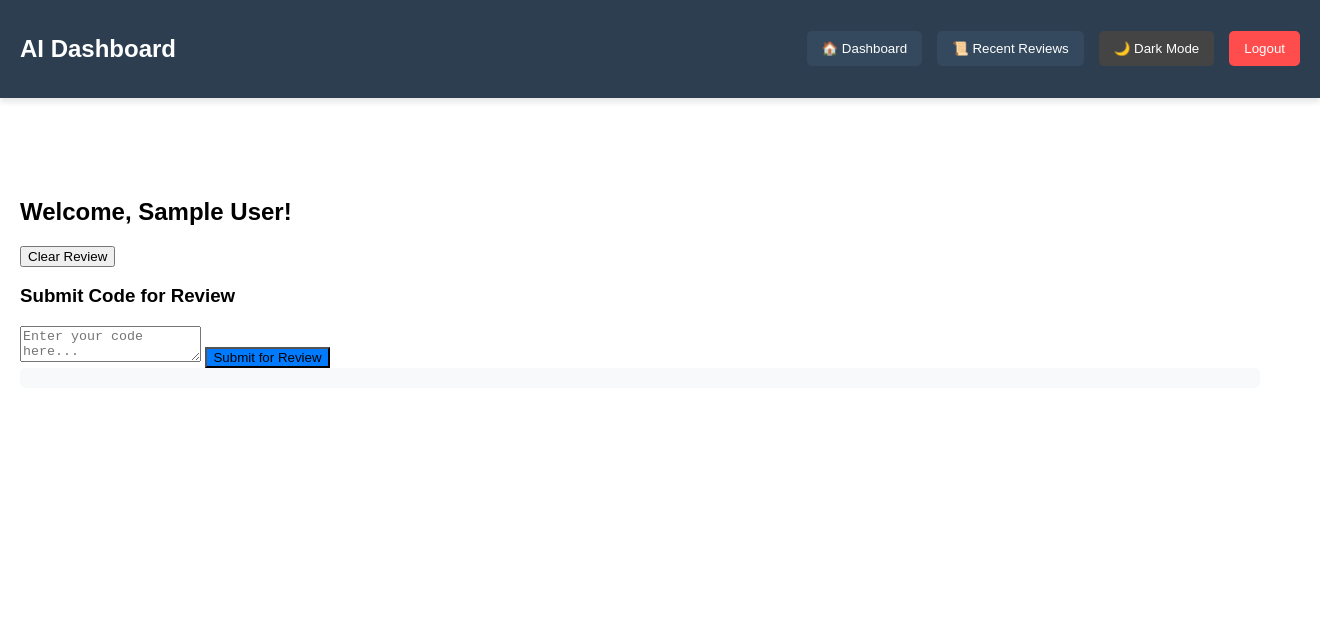
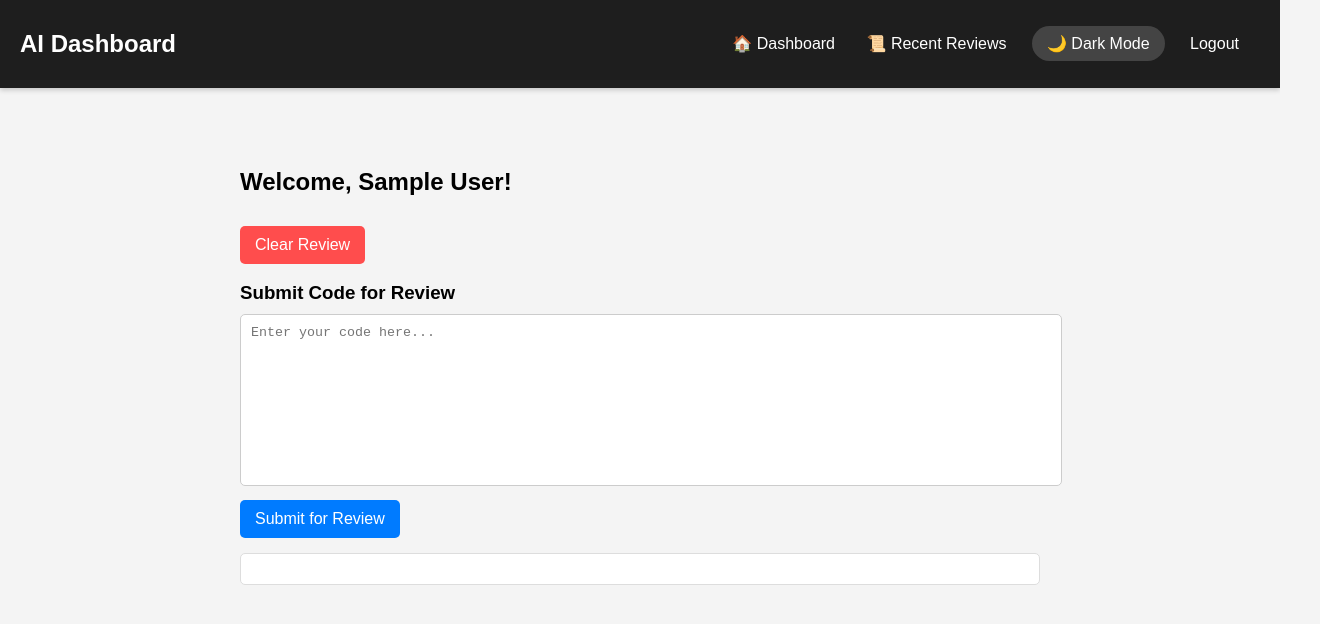
Before and after one commit to Emzee-Creates/ai-code-review, a plain HTML site: page frontend/dashboard.html in a window 1280 px wide. Shown: the whole page, 1320 px wide, since content can reach past the window. Drawn offline with Linux system fonts and the light colour scheme; sample sign-in values are in the browser's storage.

Commit message:
Update dashboard.css

```diff
--- a/frontend/dashboard.css
+++ b/frontend/dashboard.css
@@ -3,6 +3,7 @@ body {
     font-family: Arial, sans-serif;
     margin: 0;
     padding: 0;
+    background-color: #f4f4f4;
     transition: background-color 0.3s ease, color 0.3s ease;
 }
 
@@ -15,90 +16,125 @@ body {
 /* Top Navigation Bar */
 .top-bar {
     display: flex;
+    align-items: center;
     justify-content: space-between;
-    align-items: center;
-    background: #2c3e50;
+    background-color: #1e1e1e;
+    padding: 10px 20px;
     color: white;
-    padding: 15px 20px;
-    box-shadow: 0px 4px 6px rgba(0, 0, 0, 0.1);
-    position: sticky;
-    top: 0;
-    width: 100%;
-    z-index: 1000;
+    box-shadow: 0 2px 5px rgba(0, 0, 0, 0.2);
 }
 
-/* Logo */
-.logo {
-    font-size: 1.5em;
-    font-weight: bold;
+.top-bar .nav-items {
+    display: flex;
+    align-items: center;
 }
 
-/* Navigation Links */
-.nav-links {
-    display: flex;
-    gap: 15px;
+.top-bar button {
+    background: transparent;
+    color: white;
+    border: none;
+    font-size: 16px;
+    margin-right: 15px;
+    cursor: pointer;
+    transition: opacity 0.3s ease;
 }
 
-.nav-links button {
-    background: #34495e;
-    color: white;
-    border: none;
-    padding: 10px 15px;
-    border-radius: 5px;
-    cursor: pointer;
-    transition: background 0.3s ease;
-}
-
-.nav-links button:hover {
-    background: #1abc9c;
-}
-
-/* Main Content */
-main {
-    padding: 20px;
-    margin-top: 60px;
-}
-
-/* Logout Button */
-#logoutBtn {
-    background: #ff4d4d;
-}
-
-#logoutBtn:hover {
-    background: #cc0000;
-}
-
-/* Submit Button */
-#submitCode {
-    background: #007bff;
-}
-
-#submitCode:hover {
-    background: #0056b3;
+.top-bar button:hover {
+    opacity: 0.7;
 }
 
 /* Dark Mode Toggle */
 #darkModeToggle {
     background: #444;
+    color: white;
+    border: none;
+    padding: 8px 15px;
+    border-radius: 20px;
+    cursor: pointer;
+    transition: background 0.3s ease;
 }
 
 #darkModeToggle:hover {
     background: #222;
 }
 
-/* Code Review Display */
+/* Main Content */
+main {
+    padding: 20px;
+    max-width: 800px;
+    margin: 40px auto;
+}
+
+/* Code Review Section */
+h3 {
+    margin-bottom: 10px;
+}
+
+/* Code Input */
+#codeInput {
+    width: 100%;
+    height: 150px;
+    padding: 10px;
+    font-family: monospace;
+    border: 1px solid #ccc;
+    border-radius: 5px;
+    resize: none;
+}
+
+/* Submit Button */
+#submitCode {
+    background: #007bff;
+    color: white;
+    border: none;
+    padding: 10px 15px;
+    border-radius: 5px;
+    cursor: pointer;
+    transition: background 0.3s ease, transform 0.2s ease;
+    font-size: 16px;
+    margin-top: 10px;
+}
+
+#submitCode:hover {
+    background: #0056b3;
+    transform: scale(1.05);
+}
+
+/* Improved Clear Review Button */
+#clearReview {
+    background: #ff4d4d;
+    color: white;
+    border: none;
+    padding: 10px 15px;
+    border-radius: 5px;
+    cursor: pointer;
+    transition: background 0.3s ease, transform 0.2s ease;
+    font-size: 16px;
+    margin-top: 10px;
+}
+
+#clearReview:hover {
+    background: #cc0000;
+    transform: scale(1.05);
+}
+
+/* Review Output */
 #reviewOutput {
-    background: #f8f9fa;
-    padding: 10px;
+    background: #fff;
+    padding: 15px;
     border-radius: 5px;
     white-space: pre-wrap;
     font-family: monospace;
     transition: opacity 0.3s ease-in-out;
+    max-height: 250px; /* Fixed height */
+    overflow-y: auto; /* Scrollable */
+    border: 1px solid #ddd;
+    margin-top: 15px;
 }
 
 .dark-mode #reviewOutput {
     background: #333;
     color: white;
+    border-color: #555;
 }
 
 /* Recent Reviews */
@@ -129,3 +165,29 @@ main {
 .review-item:hover {
     background-color: #eee;
 }
+
+.review-summary {
+    font-weight: bold;
+}
+
+.review-details {
+    margin-top: 5px;
+    padding: 5px;
+    border-top: 1px solid #ccc;
+}
+
+/* Responsive */
+@media (max-width: 768px) {
+    .top-bar {
+        flex-direction: column;
+        align-items: flex-start;
+    }
+
+    .top-bar button {
+        margin-bottom: 10px;
+    }
+
+    main {
+        padding: 10px;
+    }
+}
```
